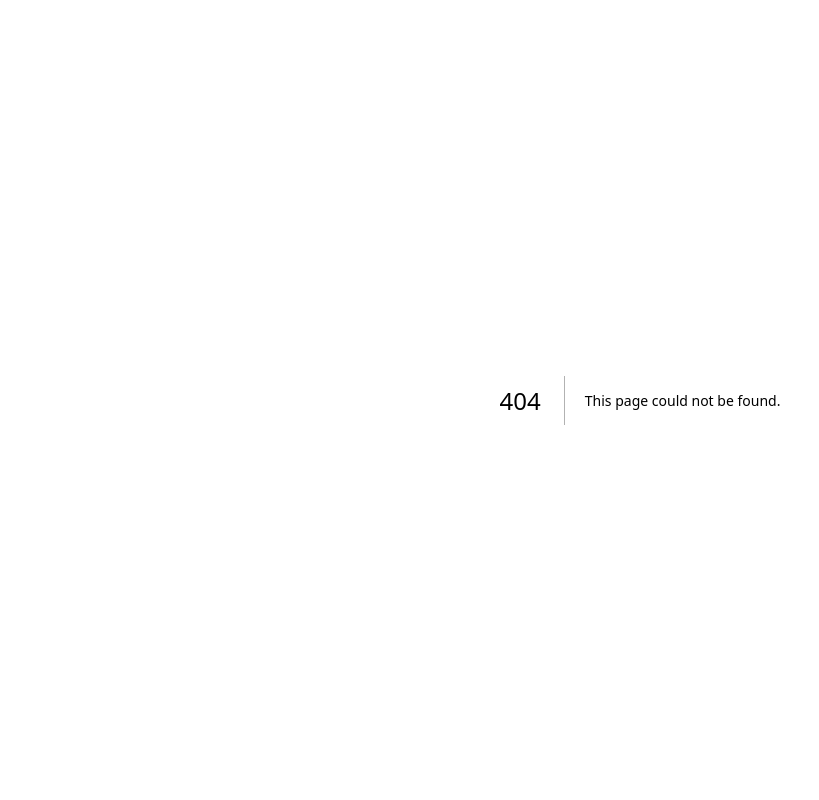
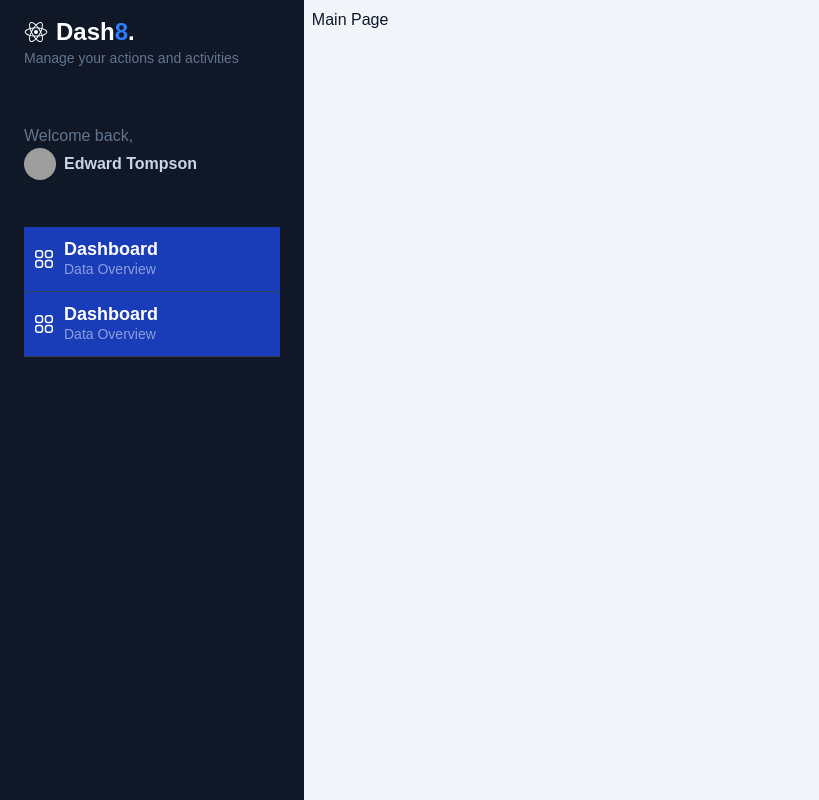
Before and after one commit to jespejo-run-dev/dashboard-nextJs, a Next.js app: page /dashboard/main in a window 1280 px wide. Before the commit this address had no page. Shown: the whole page, without its empty margins (0-819 px from the left). Built offline with nearby package versions, Linux system fonts and the light colour scheme; grey boxes are pictures that could not be loaded.

Commit message:
Iconos y ruta activa

```diff
--- a/src/app/components/Sidebar.tsx
+++ b/src/app/components/Sidebar.tsx
@@ -1,4 +1,21 @@
 import React from 'react'
+import { IoBrowsers, IoBrowsersOutline, IoCalculator, IoLogoReact } from 'react-icons/io5'
+import { SidebarMenuItem } from './SidebarMenuItem'
+
+const menuItems = [
+    {
+        path: '/dashboard/main',
+        icon: <IoBrowsersOutline />,
+        title: 'Dashboard',
+        subTitle: 'Visualizacion'
+    },
+    {
+        path: '/dashboard/counter',
+        icon: <IoCalculator />,
+        title: 'Counter',
+        subTitle: 'Contador Client Side'
+    },
+]
 
 export const Sidebar = () => {
   return (
@@ -7,9 +24,14 @@
         id="menu" className="bg-gray-900 min-h-screen z-10 text-slate-300 w-64 left-0 h-screen overflow-y-scroll">
 
         <div id="logo" className="my-4 px-6">
-            <h1 className="text-lg md:text-2xl font-bold text-white">Dash<span className="text-blue-500">8</span>.</h1>
+            <h1 className="flex items-center text-lg md:text-2xl font-bold text-white">
+                <IoLogoReact className='mr-2' />
+                <span>Dash</span>
+                <span className="text-blue-500">8</span>.
+            </h1>
             <p className="text-slate-500 text-sm">Manage your actions and activities</p>
         </div>
+
         <div id="profile" className="px-6 py-10">
             <p className="text-slate-500">Welcome back,</p>
             <a href="#" className="inline-flex space-x-2 items-center">
@@ -24,19 +46,14 @@
 
         <div id="nav" className="w-full px-6">
 
-            <a href="#" className="w-full px-2 inline-flex space-x-2 items-center border-b border-slate-700 py-3 bg-blue-800 hover:bg-white/5 transition ease-linear duration-150">
-                <div>
-                    <svg xmlns="http://www.w3.org/2000/svg" fill="none" viewBox="0 0 24 24" strokeWidth="1.5" stroke="currentColor" className="w-6 h-6 text-white">
-                        <path strokeLinecap="round" strokeLinejoin="round" d="M3.75 6A2.25 2.25 0 016 3.75h2.25A2.25 2.25 0 0110.5 6v2.25a2.25 2.25 0 01-2.25 2.25H6a2.25 2.25 0 01-2.25-2.25V6zM3.75 15.75A2.25 2.25 0 016 13.5h2.25a2.25 2.25 0 012.25 2.25V18a2.25 2.25 0 01-2.25 2.25H6A2.25 2.25 0 013.75 18v-2.25zM13.5 6a2.25 2.25 0 012.25-2.25H18A2.25 2.25 0 0120.25 6v2.25A2.25 2.25 0 0118 10.5h-2.25a2.25 2.25 0 01-2.25-2.25V6zM13.5 15.75a2.25 2.25 0 012.25-2.25H18a2.25 2.25 0 012.25 2.25V18A2.25 2.25 0 0118 20.25h-2.25A2.25 2.25 0 0113.5 18v-2.25z" />
-                        </svg>
+            {
+                menuItems.map(item => (
+                    <SidebarMenuItem key={item.path} {...item}  />
+                ))
+            }
 
-                </div>
-                <div className="flex flex-col">
-                    <span className="text-lg font-bold leading-5 text-white">Dashboard</span>
-                    <span className="text-sm text-white/50 hidden md:block">Data Overview</span>
-                </div>
-            </a>
-            <a href="#" className="w-full px-2 inline-flex space-x-2 items-center border-b border-slate-700 py-3 hover:bg-white/5 transition ease-linear duration-150">
+
+            {/* <a href="#" className="w-full px-2 inline-flex space-x-2 items-center border-b border-slate-700 py-3 hover:bg-white/5 transition ease-linear duration-150">
                 <div>
                     <svg xmlns="http://www.w3.org/2000/svg" fill="none" viewBox="0 0 24 24" strokeWidth="1.5" stroke="currentColor" className="w-6 h-6">
                         <path strokeLinecap="round" strokeLinejoin="round" d="M20.25 6.375c0 2.278-3.694 4.125-8.25 4.125S3.75 8.653 3.75 6.375m16.5 0c0-2.278-3.694-4.125-8.25-4.125S3.75 4.097 3.75 6.375m16.5 0v11.25c0 2.278-3.694 4.125-8.25 4.125s-8.25-1.847-8.25-4.125V6.375m16.5 0v3.75m-16.5-3.75v3.75m16.5 0v3.75C20.25 16.153 16.556 18 12 18s-8.25-1.847-8.25-4.125v-3.75m16.5 0c0 2.278-3.694 4.125-8.25 4.125s-8.25-1.847-8.25-4.125" />
@@ -46,7 +63,7 @@
                     <span className="text-lg text-slate-300 font-bold leading-5">Counter</span>
                     <span className="text-sm text-slate-500 hidden md:block">Estado Local</span>
                 </div>
-            </a>
+            </a> */}
 
         </div>
 
--- /dev/null
+++ b/src/app/components/SidebarMenuItem.tsx
@@ -0,0 +1,24 @@
+import { JSX } from "react";
+
+interface Props {
+    path: string;
+    icon: JSX.Element;
+    title: string;
+    subTitle: string;
+}
+export const SidebarMenuItem = ({path, icon, title, subTitle}: Props) => {
+  return (
+    <a href="#" className="w-full px-2 inline-flex space-x-2 items-center border-b border-slate-700 py-3 bg-blue-800 hover:bg-white/5 transition ease-linear duration-150">
+        <div>
+            <svg xmlns="http://www.w3.org/2000/svg" fill="none" viewBox="0 0 24 24" strokeWidth="1.5" stroke="currentColor" className="w-6 h-6 text-white">
+                <path strokeLinecap="round" strokeLinejoin="round" d="M3.75 6A2.25 2.25 0 016 3.75h2.25A2.25 2.25 0 0110.5 6v2.25a2.25 2.25 0 01-2.25 2.25H6a2.25 2.25 0 01-2.25-2.25V6zM3.75 15.75A2.25 2.25 0 016 13.5h2.25a2.25 2.25 0 012.25 2.25V18a2.25 2.25 0 01-2.25 2.25H6A2.25 2.25 0 013.75 18v-2.25zM13.5 6a2.25 2.25 0 012.25-2.25H18A2.25 2.25 0 0120.25 6v2.25A2.25 2.25 0 0118 10.5h-2.25a2.25 2.25 0 01-2.25-2.25V6zM13.5 15.75a2.25 2.25 0 012.25-2.25H18a2.25 2.25 0 012.25 2.25V18A2.25 2.25 0 0118 20.25h-2.25A2.25 2.25 0 0113.5 18v-2.25z" />
+                </svg>
+
+        </div>
+        <div className="flex flex-col">
+            <span className="text-lg font-bold leading-5 text-white">Dashboard</span>
+            <span className="text-sm text-white/50 hidden md:block">Data Overview</span>
+        </div>
+    </a>
+  )
+}
--- /dev/null
+++ b/src/app/dashboard/main/page.tsx
@@ -0,0 +1,8 @@
+
+export default function MainPage() {
+    return (
+        <div>
+            <h1>Main Page</h1>
+        </div>
+    )
+}
--- a/src/app/page.tsx
+++ b/src/app/page.tsx
@@ -1,8 +1,7 @@
-import Image from "next/image";
 import { redirect } from "next/navigation";
 
 export default function HomePage() {
 
-  redirect('/dashboard/counter')
+  redirect('/dashboard/main')
 
 }
```
Also changed, not shown: package.json (+6 -5 lines), 1 other file (tests, documents, lock files or other folders).
